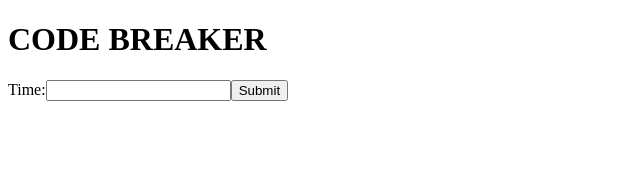
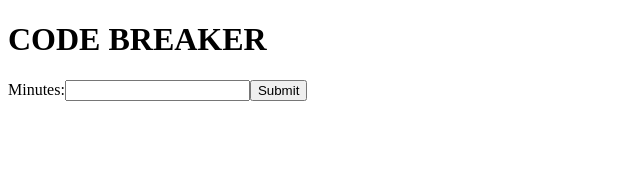
Before and after one commit to mr-jameson/code-breaker, a React (Create React App) app: page / in a window 1280 px wide. Shown: the top 171 px of the page, without its empty margins (0-640 px from the left). Built offline with nearby package versions, Linux system fonts and the light colour scheme.

Commit message:
modified to take input in minutes

```diff
--- a/src/components/TimerForm.js
+++ b/src/components/TimerForm.js
@@ -6,11 +6,11 @@ class TimerForm extends Component {
     }
 
     handleChange = (event) => {
-        this.setState({ time: event.target.value })
+        this.setState({ time: event.target.value*60 })
     }
 
     handleSubmit = async (event) => {
-        await alert(`Timer is set for ${this.state.time} seconds`);
+        await alert(`Timer is set for ${this.state.time/60} minutes`);
         event.preventDefault();
         this.props.handleTimerFormSubmit(parseInt(this.state.time))
     }
@@ -19,7 +19,7 @@ class TimerForm extends Component {
         return(
         <form onSubmit={this.handleSubmit}>
             <label>
-                Time:
+                Minutes:
                 <input type="text" time={this.state.time} onChange={this.handleChange} />
             </label>
             <input type="submit" value="Submit" />
```
